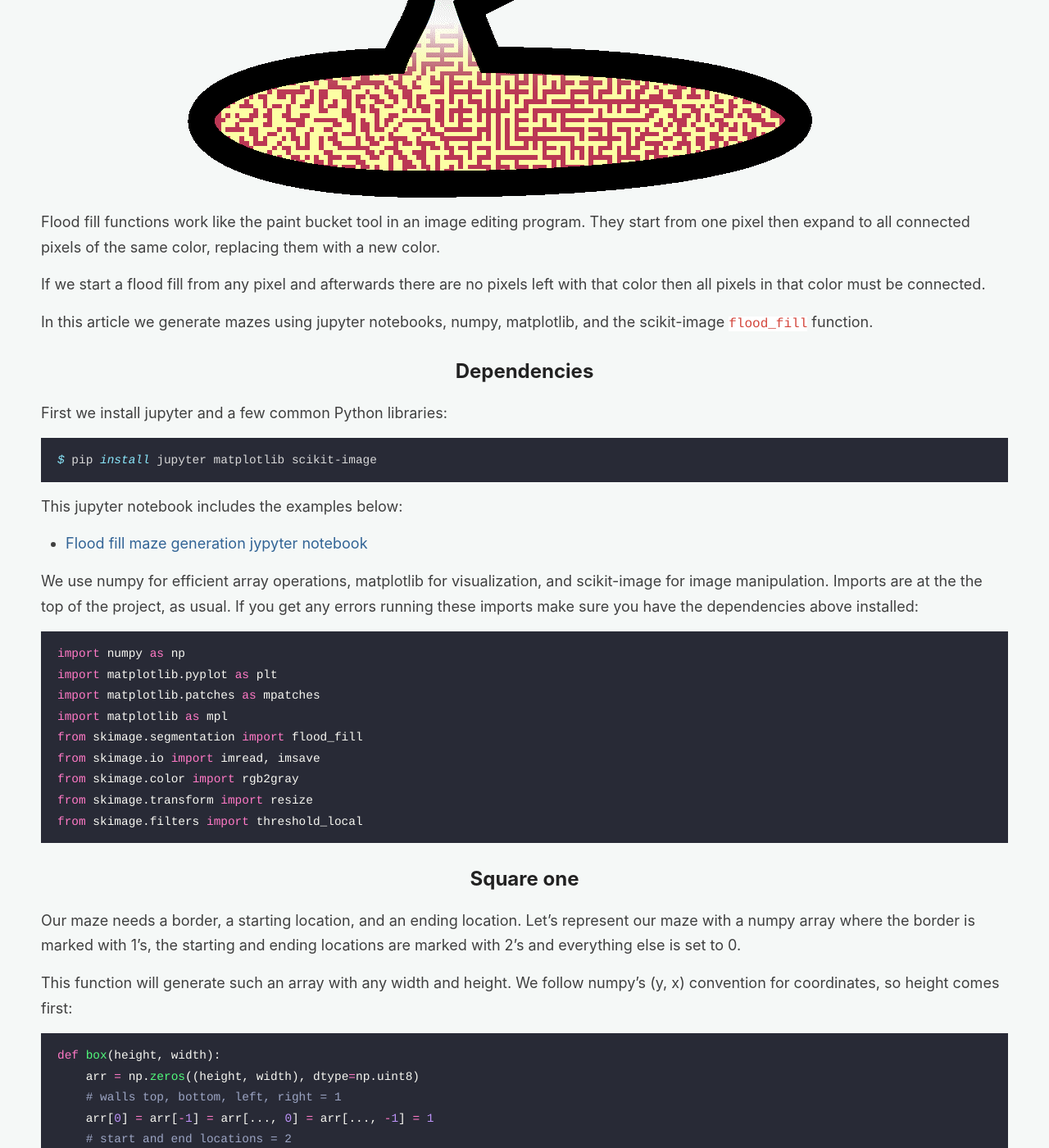
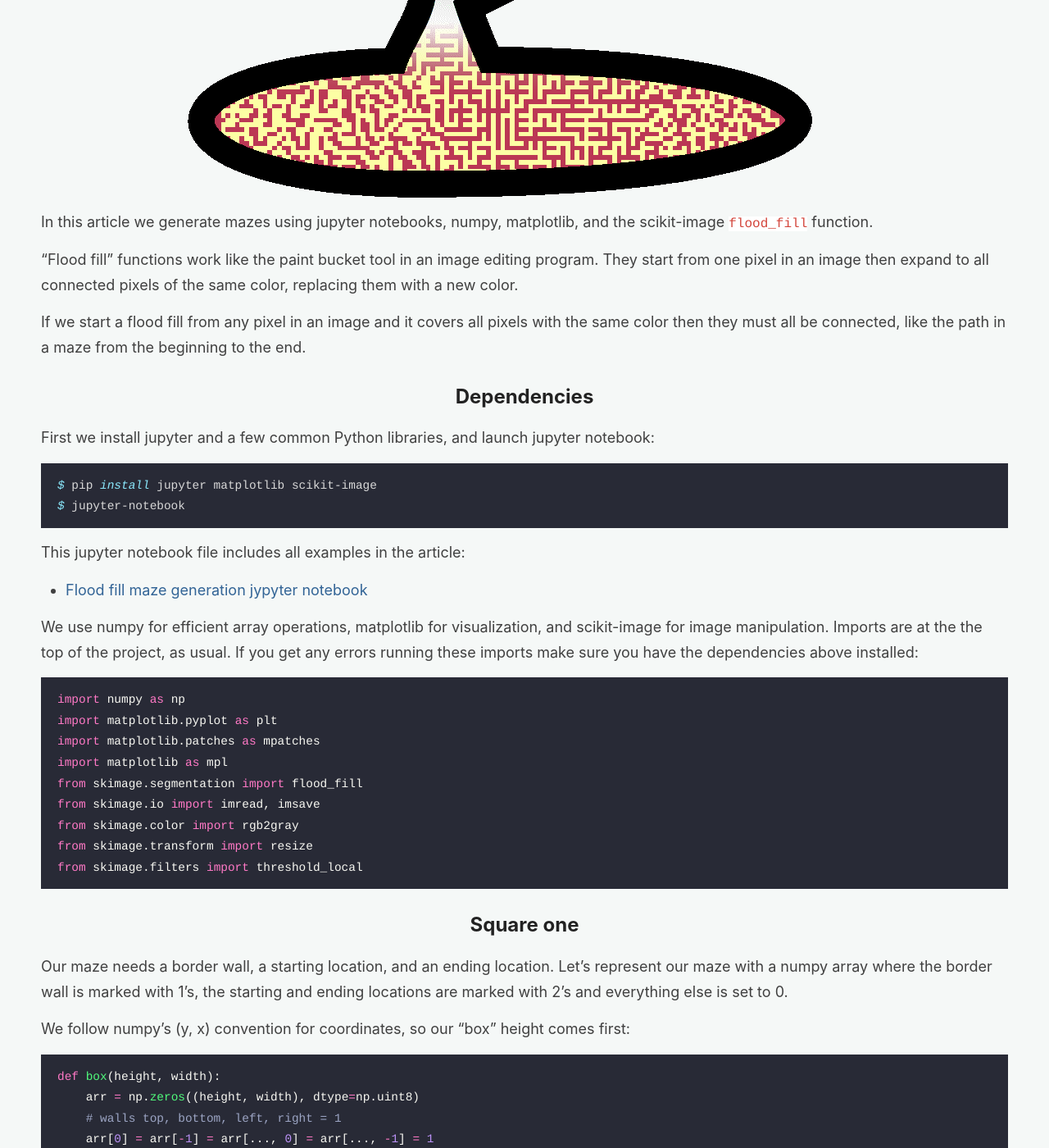
Before and after one commit to wardi/wardi.github.io, a Jekyll site: the page built from _pages/flood-fill-mazes.md, in a window 1280 px wide and 1400 px high, scrolled down 836 px. Shown: the whole window at 82% size. Built offline with Jekyll 4.4.1, drawn with Linux system fonts in a browser that asks for light colours; some of the changed text lies outside the part shown.

Commit message:
edits and conclusion

````diff
--- a/_pages/flood-fill-mazes.md
+++ b/_pages/flood-fill-mazes.md
@@ -11,16 +11,16 @@
 
 <img src="/images/maze-bucket.png" alt="paint bucket tool pouring a maze pattern">
 
-Flood fill functions work like the paint bucket tool in an image editing
-program. They start from one pixel then expand to all connected pixels of
-the same color, replacing them with a new color.
-
-If we start a flood fill from any pixel and afterwards there are no pixels
-left with that color then all pixels in that color must be connected.
-
 In this article we generate mazes using jupyter notebooks, numpy, matplotlib,
 and the scikit-image `flood_fill` function.
 
+"Flood fill" functions work like the paint bucket tool in an image editing
+program. They start from one pixel in an image then expand to all connected pixels
+of the same color, replacing them with a new color.
+
+If we start a flood fill from any pixel in an image and it covers all pixels
+with the same color then they must all be connected, like the path in a maze
+from the beginning to the end.
 
 <!--more-->
 
@@ -31,13 +31,15 @@
 
 ## Dependencies
 
-First we install jupyter and a few common Python libraries:
+First we install jupyter and a few common Python libraries, and launch
+jupyter notebook:
 
 ```bash
 $ pip install jupyter matplotlib scikit-image
+$ jupyter-notebook
 ```
 
-This jupyter notebook includes the examples below:
+This jupyter notebook file includes all examples in the article:
 
 * [Flood fill maze generation jypyter notebook](https://github.com/wardi/cpu/blob/main/maze/presentation.ipynb)
 
@@ -61,13 +63,12 @@
 
 ## Square one
 
-Our maze needs a border, a starting location, and an ending location.
-Let's represent our maze with a numpy array where the border is marked with 1's,
+Our maze needs a border wall, a starting location, and an ending location.
+Let's represent our maze with a numpy array where the border wall is marked with 1's,
 the starting and ending locations are marked with 2's and everything else
 is set to 0.
 
-This function will generate such an array with any width and height. We follow
-numpy's (y, x) convention for coordinates, so height comes first:
+We follow numpy's (y, x) convention for coordinates, so our "box" height comes first:
 
 ```python
 def box(height, width):
@@ -91,9 +92,9 @@
        [1, 1, 1, 1, 2, 1]], dtype=uint8)
 ```
 
-Let's visualize our array with matplotlib.
+Let's visualize our array with matplotlib. Choosing
 ["inferno"](https://matplotlib.org/stable/tutorials/colors/colormaps.html#sequential)
-is a nice a bright palette. We create a legend with color patches, and draw
+as a nice a bright palette, we create a legend with color patches, and draw
 arrays with this "show" function:
 
 ```python
@@ -177,9 +178,8 @@
        [4, 4]])
 ```
 
-These are the coordinates that our program will turn into either walls or passages.
-
-We're going to need a bigger box for the maze, with many more coordinates to fill:
+These are the coordinates that will become walls or passages in our maze, but
+first we're going to need a bigger box, with many more coordinates to fill:
 
 ```python
 a = box(30, 30)
@@ -451,3 +451,11 @@
 <details><summary>Spoiler</summary>
 <img src="/images/maze-combined-solved.png" alt="solution to the custom generated maze">
 </details>
+
+This article showed how to generate mazes using jupyter notebooks, numpy, matplotlib,
+and the scikit-image `flood_fill` function.
+
+The mazes started off very simple so we covered ways to increase the complexity
+and design custom patterns to shape the style and general path of the maze solution.
+
+Thank you for reading!
````
Also changed, not shown: other parts of _pages/flood-fill-mazes.md (+11 -11 lines).
